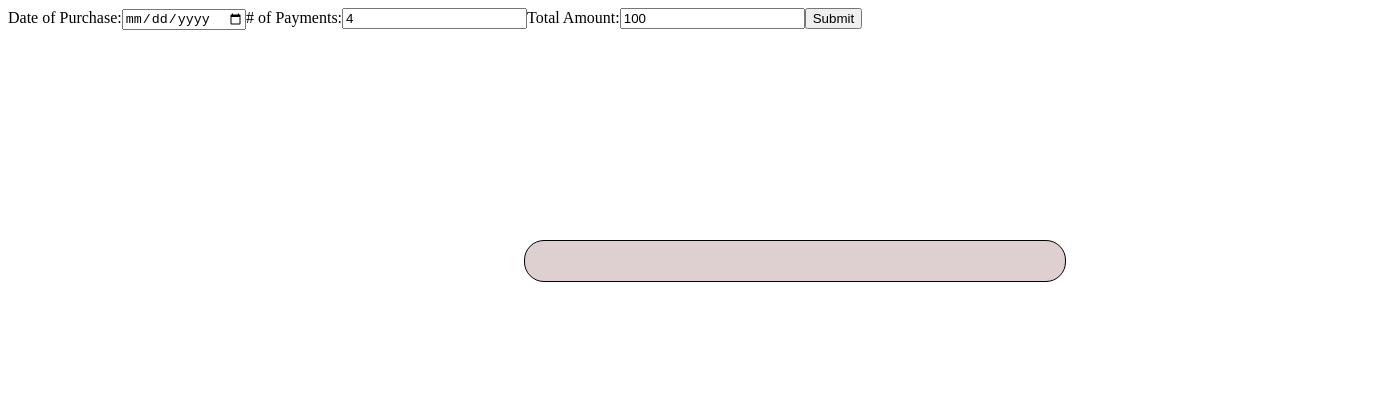
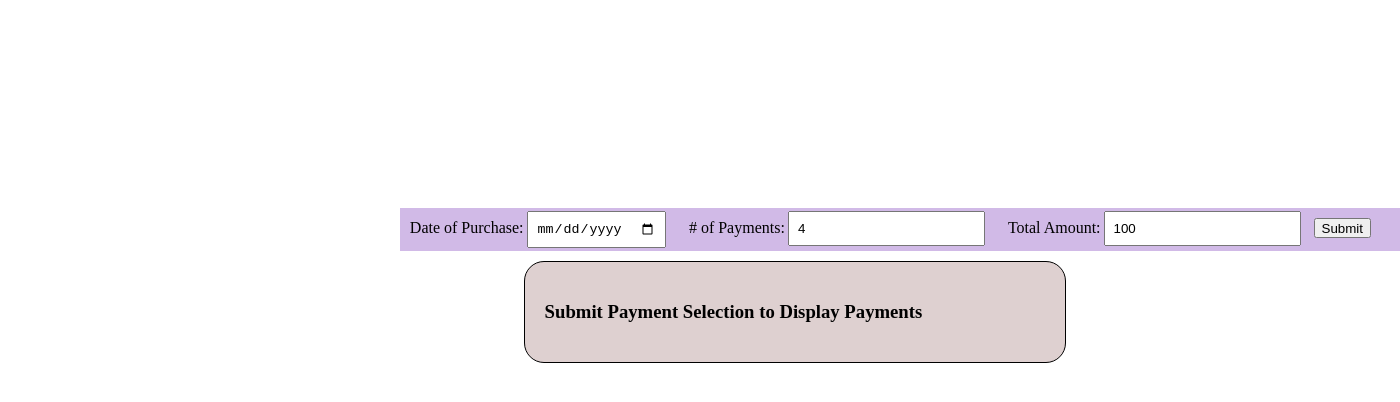
Before and after one commit to TrinitasAccounting/Business_Financing_Calculator, a React (Create React App) app in the folder client/: page / in a window 1280 px wide. Shown: the top 402 px of the page, 1400 px wide, since content can reach past the window. Built offline with nearby package versions, Linux system fonts and the light colour scheme.

Commit message:
react challenge complete

```diff
--- a/client/src/components/App.js
+++ b/client/src/components/App.js
@@ -20,7 +20,9 @@ function App() {
 
   return (
     <div>
-      <PaymentCalculator setCardData={setCardData} />
+      <div className='payment-form'>
+        <PaymentCalculator setCardData={setCardData} />
+      </div>
       <div className="container">
         <PaymentCardDiv cardData={cardData} />
 
--- a/client/src/components/PaymentCalculator/Cards.css
+++ b/client/src/components/PaymentCalculator/Cards.css
@@ -28,6 +28,7 @@
     margin-top: 20vh;
 } */
 
+/* Styling for the outer container of the cards */
 .container {
     background-color: #ded0d0;
     width: 500px;
@@ -40,6 +41,7 @@
     top: 200px
 }
 
+/* Styling for the individual cards  */
 .card {
     background-color: rgb(241, 210, 170);
     border: 2px solid black;
@@ -64,3 +66,11 @@
 .card-date {
     padding-left: 5px;
 }
+
+.payment-form {
+    background-color: rgb(209, 186, 231);
+    width: 1000px;
+    position: relative;
+    left: 31%;
+    top: 200px;
+}
--- a/client/src/components/PaymentCalculator/PaymentCalculator.js
+++ b/client/src/components/PaymentCalculator/PaymentCalculator.js
@@ -27,16 +27,16 @@ function PaymentCalculator({ setCardData }) {
     return (
         <>
             <form onSubmit={onSubmitOfForm}>
-                <label>Date of Purchase:
-                    <input name='purchaseDate' type="date" onChange={onChangeOfForm} value={paymentForm.purchaseDate} />
+                <label style={{ padding: '10px' }}>Date of Purchase:
+                    <input style={{ padding: '8px', margin: '3px' }} name='purchaseDate' type="date" onChange={onChangeOfForm} value={paymentForm.purchaseDate} />
                 </label>
-                <label># of Payments:
-                    <input name='numberOfPayments' type="number" onChange={onChangeOfForm} value={paymentForm.numberOfPayments} />
+                <label style={{ padding: '10px' }}># of Payments:
+                    <input style={{ padding: '8px', margin: '3px' }} name='numberOfPayments' type="number" onChange={onChangeOfForm} value={paymentForm.numberOfPayments} />
                 </label>
-                <label>Total Amount:
-                    <input name='totalAmount' type="number" onChange={onChangeOfForm} value={paymentForm.totalAmount} />
+                <label style={{ padding: '10px' }}>Total Amount:
+                    <input style={{ padding: '8px', margin: '3px' }} name='totalAmount' type="number" onChange={onChangeOfForm} value={paymentForm.totalAmount} />
                 </label>
-                <button type='submit'>Submit</button>
+                <button style={{ height: '20px' }} type='submit'>Submit</button>
             </form>
         </>
     )
--- a/client/src/components/PaymentCalculator/PaymentCardDiv.js
+++ b/client/src/components/PaymentCalculator/PaymentCardDiv.js
@@ -30,9 +30,12 @@ const PaymentCardDiv = ({ cardData }) => {
 
     return (
         <div className="Cards">
-            {dataForCards.map((item) => {
+            {dataForCards.length !== 0 ? dataForCards.map((item) => {
                 return (<Card key={item} paymentDate={item.paymentDate} amount={item.amount} />)
-            })}
+            })
+                :
+                <h3>Submit Payment Selection to Display Payments</h3>
+            }
         </div>
     )
 }
```
